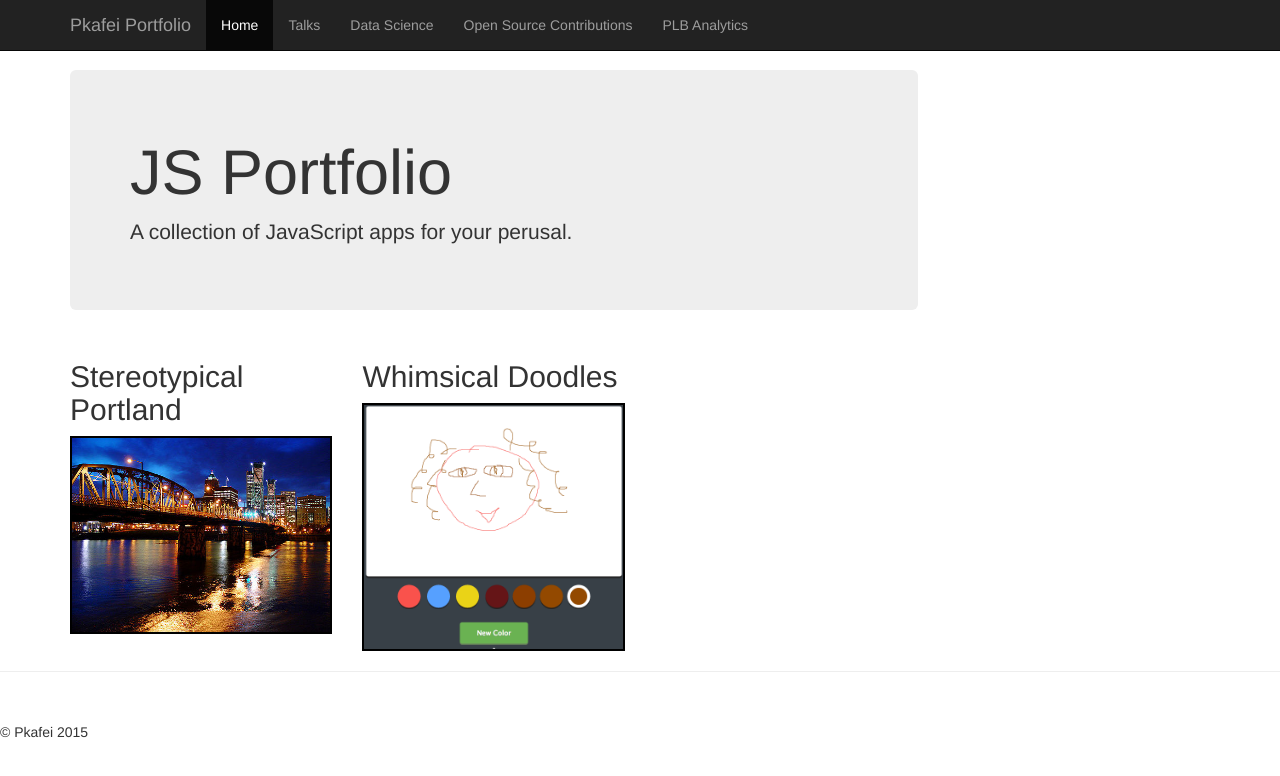
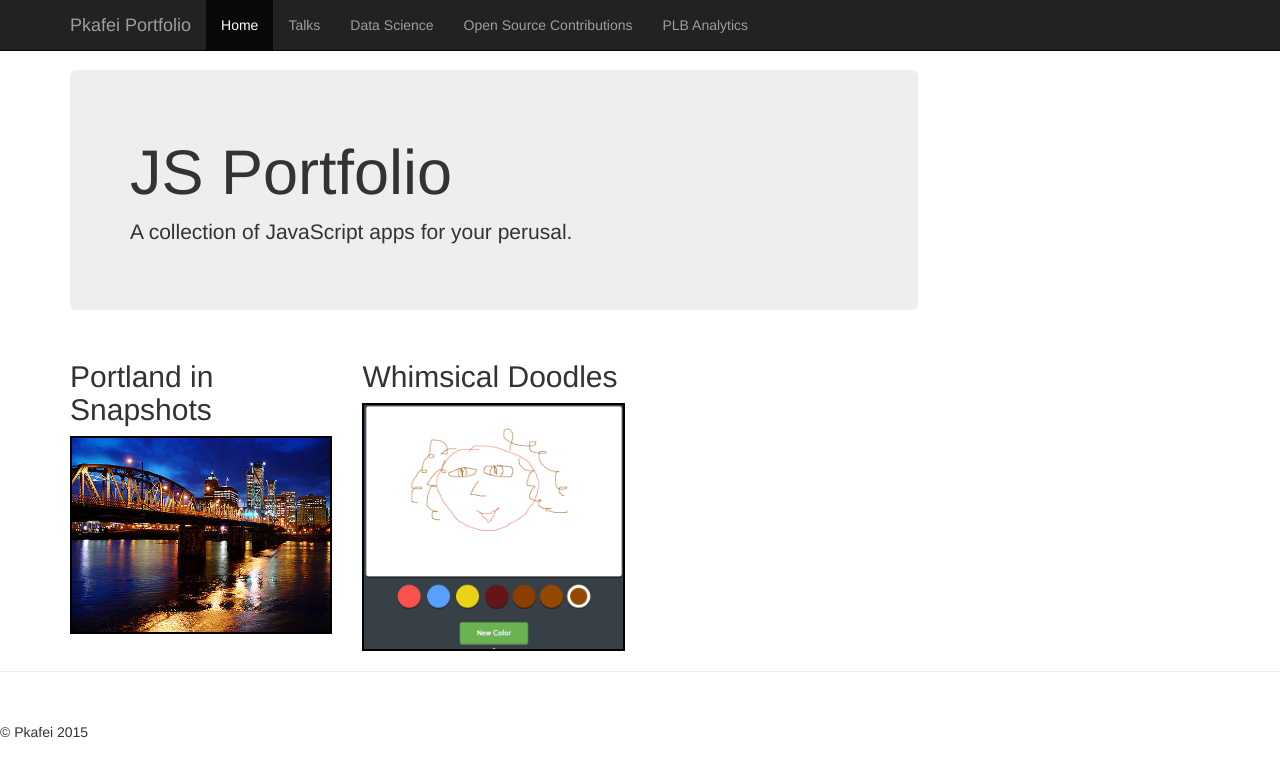
Before and after one commit to pkafei/pkafei_portfolio, a website: page views/index.html in a window 1280 px wide. Drawn offline with nearby package versions, Linux system fonts and the light colour scheme.

Commit message:
Changed project name

```diff
--- a/views/index.html
+++ b/views/index.html
@@ -59,7 +59,7 @@
           </div>
           <div class="row">
             <div class="col-xs-6 col-lg-4">
-              <h2>Stereotypical Portland</h2>
+              <h2>Portland in Snapshots</h2>
                <a class="picture" href="bop.html"><img src="images/bridges.jpg"></a>
              <!-- <p><a class="btn btn-default" href="https://github.com/pkafei/Stereotypical-Portland" role="button">Source Code &raquo;</a></p>-->
             </div><!--/.col-xs-6.col-lg-4-->
```
